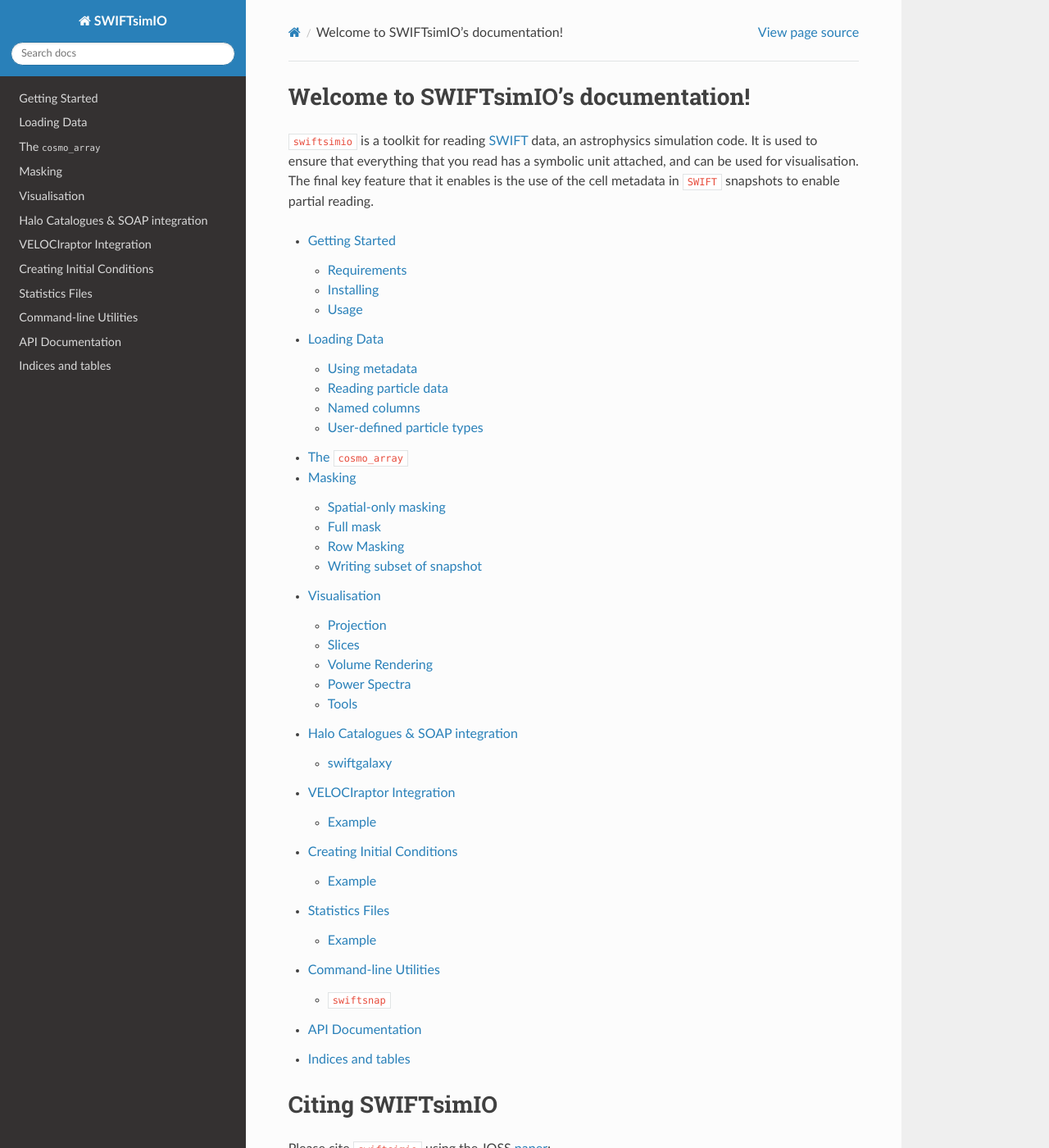
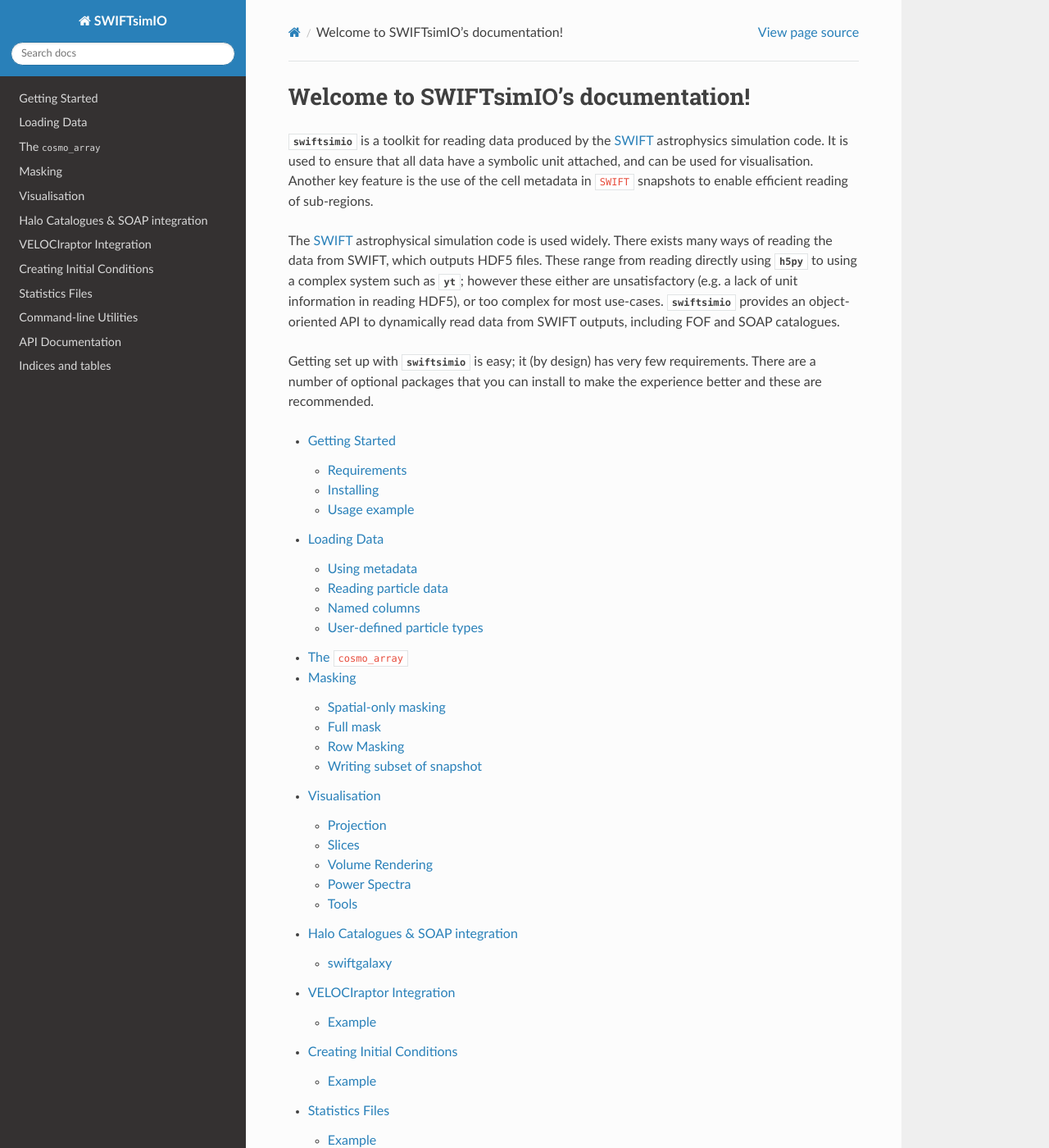
Before and after one commit to SWIFTSIM/swiftsimio, a Sphinx documentation site: the page built from docs/source/index.rst, in a window 1280 px wide and 1400 px high. Shown: the whole window at 82% size. Built offline with Sphinx 7.4.7 and the Read the Docs theme 3.1.0, drawn with Linux system fonts in a browser that asks for light colours; pages that are not in the unit, such as notebooks, are missing from menus; the version number is read from the project's files by our own code; some of the changed lines change nothing that is shown; some of the changed text lies outside the part shown.

Commit message:
Share text blocks between README and docs pages.

```diff
--- a/README.rst
+++ b/README.rst
@@ -26,15 +26,20 @@
 
 .. INTRO_START_LABEL
 
-The SWIFT_ astrophysical simulation code is used
-widely. There exists many ways of reading the data from SWIFT, which outputs
-HDF5 files. These range from reading directly using :mod:`h5py` to using a complex
-system such as :mod:`yt`; however these either are unsatisfactory (e.g. a lack of
-unit information in reading HDF5), or too complex for most use-cases.
-:mod:`swiftsimio` provides an object-oriented API to dynamically read data
-from SWIFT outputs, including FOF and SOAP catalogues.
+:mod:`swiftsimio` is a toolkit for reading data produced by the SWIFT_
+astrophysics simulation code. It is used to ensure that all data have a
+symbolic unit attached, and can be used for visualisation. Another key
+feature is the use of the cell metadata in ``SWIFT`` snapshots to enable
+efficient reading of sub-regions.
 
-Full documentation is available at [ReadTheDocs](http://swiftsimio.readthedocs.org).
+The SWIFT_ astrophysical simulation code is used widely. There exists
+many ways of reading the data from SWIFT, which outputs HDF5 files.
+These range from reading directly using :mod:`h5py` to using a complex
+system such as :mod:`yt`; however these either are unsatisfactory
+(e.g. a lack of unit information in reading HDF5), or too complex for
+most use-cases. :mod:`swiftsimio` provides an object-oriented API to
+dynamically read data from SWIFT outputs, including FOF and SOAP
+catalogues.
 
 Getting set up with :mod:`swiftsimio` is easy; it (by design) has very few
 requirements. There are a number of optional packages that you can install
@@ -44,6 +49,7 @@
 
 .. INTRO_END_LABEL
 
+Full documentation is available at [ReadTheDocs](http://swiftsimio.readthedocs.org).
 
 Requirements
 ------------
@@ -164,7 +170,7 @@
 
 .. code-block:: bibtex
 
-   @article{Borrow2021
+   @article{Borrow2021,
      title={Projecting SPH Particles in Adaptive Environments},
      author={Josh Borrow and Ashley J. Kelly},
      year={2021},
--- a/docs/source/getting_started/index.rst
+++ b/docs/source/getting_started/index.rst
@@ -1,118 +1,54 @@
 Getting Started
 ===============
 
-The SWIFT astrophysical simulation code (http://swift.dur.ac.uk) is used
-widely. There exists many ways of reading the data from SWIFT, which outputs
-HDF5 files. These range from reading directly using :mod:`h5py` to using a
-complex system such as :mod:`yt`; however these either are unsatisfactory
-(e.g. a lack of unit information in reading HDF5), or too complex for most
-use-cases. This (thin) wrapper provides an object-oriented API to read
-(dynamically) data from SWIFT.
-
-Getting set up with :mod:`swiftsimio` is easy; it (by design) has very few
-requirements. There are a number of optional packages that you can install
-to make the experience better and these are recommended. All requirements
-are detailed below.
-
+.. include:: ../../../README.rst
+   :start-after: INTRO_START_LABEL
+   :end-before: INTRO_END_LABEL
 
 Requirements
 ------------
 
-![Python version](https://img.shields.io/python/required-version-toml?tomlFilePath=https%3A%2F%2Fraw.githubusercontent.com%2FSWIFTSIM%2Fswiftsimio%2Fmaster%2Fpyproject.toml) is required. Unfortunately it is not
-possible to support :mod:`swiftsimio` on versions of python lower than this.
-
-Python packages
-^^^^^^^^^^^^^^^
-
-+ ``numpy``, required for the core numerical routines.
-+ ``h5py``, required to read data from the SWIFT HDF5 output files.
-+ ``unyt``, required for symbolic unit calculations (depends on ``sympy``).
-+ ``astropy``, required to represent cosmology information.
-+ ``numba``, highly recommended should you wish to use the in-built visualisation
-  tools.
-
-Optional packages
-^^^^^^^^^^^^^^^^^
-
-+ ``scipy``, required if you wish to generate smoothing lengths for particle types
-  that do not store this variable in the snapshots (e.g. dark matter)
-+ ``tqdm``, required for progress bars for some long-running tasks. If not installed
-  no progress bar will be shown.
-
+.. include:: ../../../README.rst
+   :start-after: REQS_START_LABEL
+   :end-before: REQS_END_LABEL
 
 Installing
 ----------
 
-:mod:`swiftsimio` can be installed using the python packaging manager, ``pip``,
-or any other packaging manager that you wish to use:
+.. include:: ../../../README.rst
+   :start-after: INSTALL_START_LABEL
+   :end-before: INSTALL_END_LABEL
 
-``pip install swiftsimio``
-
-Note that this will install any required packages for you.
+Development environment
+^^^^^^^^^^^^^^^^^^^^^^^
 
 To set up the code for development, first clone the latest master from GitHub:
 
-``git clone https://github.com/SWIFTSIM/swiftsimio.git``
+.. code-block::
 
-and install with ``pip`` using the ``-e`` flag,
+   git clone https://github.com/SWIFTSIM/swiftsimio.git
 
-``cd swiftsimio``
+and install with ``pip`` using the ``-e`` ("editable") flag,
 
-``pip install -e .``
+.. code-block::
 
-.. TODO: Add contribution guide.
+   cd swiftsimio
+   pip install -e .
 
-Usage
------
+Then install the optioanl dependencies for the code and the documentation:
 
-There are many examples of using :mod:`swiftsimio` available in the
-swiftsimio_examples_ repository, which also includes examples for reading
-older (e.g. EAGLE) datasets.
+.. code-block::
 
-Example usage is shown below, which plots a density-temperature phase
-diagram, with density and temperature given in CGS units:
+   pip install -r optional_requirements.txt
+   pip install -r docs/requirements.txt
 
-.. code-block:: python
+.. include:: ../../../README.rst
+   :start-after: COMMUNITY_START_LABEL
+   :end-before: COMMUNITY_END_LABEL
 
-   import swiftsimio as sw
+Usage example
+-------------
 
-   # This loads all metadata but explicitly does _not_ read any particle data yet
-   data = sw.load("/path/to/swift/output")
-
-   import matplotlib.pyplot as plt
-
-   data.gas.densities.convert_to_cgs()
-   data.gas.temperatures.convert_to_cgs()
-
-   plt.loglog()
-
-   plt.scatter(
-      data.gas.densities,
-      data.gas.temperatures,
-      s=1
-   )
-
-   plt.xlabel(fr"Gas density $\left[{data.gas.densities.units.latex_repr}\right]$")
-   plt.ylabel(fr"Gas temperature $\left[{data.gas.temperatures.units.latex_repr}\right]$")
-
-   plt.tight_layout()
-
-   plt.savefig("test_plot.png", dpi=300)
-
-
-Don't worry too much about this for now if you can't understand it, we will
-get into this much more heavily in the next section.
-
-In the above it's important to note the following:
-
-+ All metadata is read in when the :meth:`swiftsimio.load` function is called.
-+ Only the density and temperatures (corresponding to the ``PartType0/Densities`` and
-  ``PartType0/Temperatures``) datasets are read in.
-+ That data is only read in once the
-  :meth:`~swiftsimio.objects.cosmo_array.convert_to_cgs` method is called.
-+ :meth:`~swiftsimio.objects.cosmo_array.convert_to_cgs` converts data in-place;
-  i.e. it returns `None`.
-+ The data is cached and not re-read in when ``plt.scatter`` is called.
-
-
-.. _swiftsimio_examples: https://github.com/swiftsim/swiftsimio-examples
+.. include:: ../../../README.rst
+   :start-after: USAGE_START_LABEL
+   :end-before: USAGE_END_LABEL
--- a/docs/source/index.rst
+++ b/docs/source/index.rst
@@ -1,16 +1,9 @@
-.. SWIFTsimIO documentation master file, created by
-   sphinx-quickstart on Sat Nov 23 15:40:41 2019.
-   You can adapt this file completely to your liking, but it should at least
-   contain the root `toctree` directive.
-
 Welcome to SWIFTsimIO's documentation!
 ======================================
 
-``swiftsimio`` is a toolkit for reading SWIFT_ data, an astrophysics
-simulation code. It is used to ensure that everything that you read has a
-symbolic unit attached, and  can be used for visualisation. The final key
-feature that it enables is the use of the cell metadata in ``SWIFT``
-snapshots to enable partial reading.
+.. include:: ../../README.rst
+   :start-after: INTRO_START_LABEL
+   :end-before: INTRO_END_LABEL
 
 .. toctree::
    :maxdepth: 2
@@ -29,45 +22,12 @@
    modules/index
 
 
-Citing SWIFTsimIO
-=================
+Citing
+======
 
-Please cite ``swiftsimio`` using the JOSS paper_:
-
-.. code-block:: bibtex
-
-    @article{Borrow2020,
-      doi = {10.21105/joss.02430},
-      url = {https://doi.org/10.21105/joss.02430},
-      year = {2020},
-      publisher = {The Open Journal},
-      volume = {5},
-      number = {52},
-      pages = {2430},
-      author = {Josh Borrow and Alexei Borrisov},
-      title = {swiftsimio: A Python library for reading SWIFT data},
-      journal = {Journal of Open Source Software}
-    }
-
-If you use any of the subsampled projection backends, we ask that you cite our relevant
-SPHERIC article_. Note that citing the arXiv version here is recommended as the ADS
-cannot track conference proceedings well.
-
-.. code-block:: bibtex
-
-    @article{Borrow2021,
-      title={Projecting SPH Particles in Adaptive Environments},
-      author={Josh Borrow and Ashley J. Kelly},
-      year={2021},
-      eprint={2106.05281},
-      archivePrefix={arXiv},
-      primaryClass={astro-ph.GA}
-    }
-
-
-.. _SWIFT: http://www.swiftsim.com
-.. _paper: https://joss.theoj.org/papers/10.21105/joss.02430
-.. _article: https://ui.adsabs.harvard.edu/abs/2021arXiv210605281B/abstract
+.. include:: ../../README.rst
+   :start-after: CITING_START_LABEL
+   :end-before: CITING_END_LABEL
 
 Indices and tables
 ==================
```
